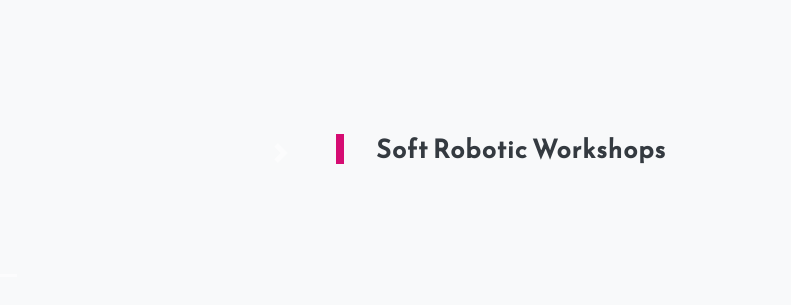
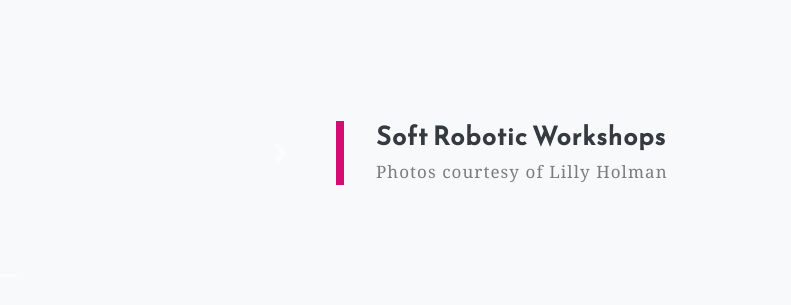
Before and after one commit to little-lost-robot/litte-lost-robot.github.io, a plain HTML site: page index.html in a window 1280 px wide. Shown: the part 1415-1720 px from the top of the page, 489-1280 px from the left. Drawn offline with Linux system fonts and the light colour scheme.

Commit message:
credit Lily Holman Photography

```diff
--- a/index.html
+++ b/index.html
@@ -109,7 +109,7 @@
         <div class="col-xl-4 col-lg-5">
           <div class="featured-text text-center text-lg-left">
             <h4>Soft Robotic Workshops</h4>
-            <p class="text-black-50 mb-0"></p>
+            <p class="text-black-50 mb-0">Photos courtesy of Lilly Holman</p>
           </div>
         </div>
       </div>
```
